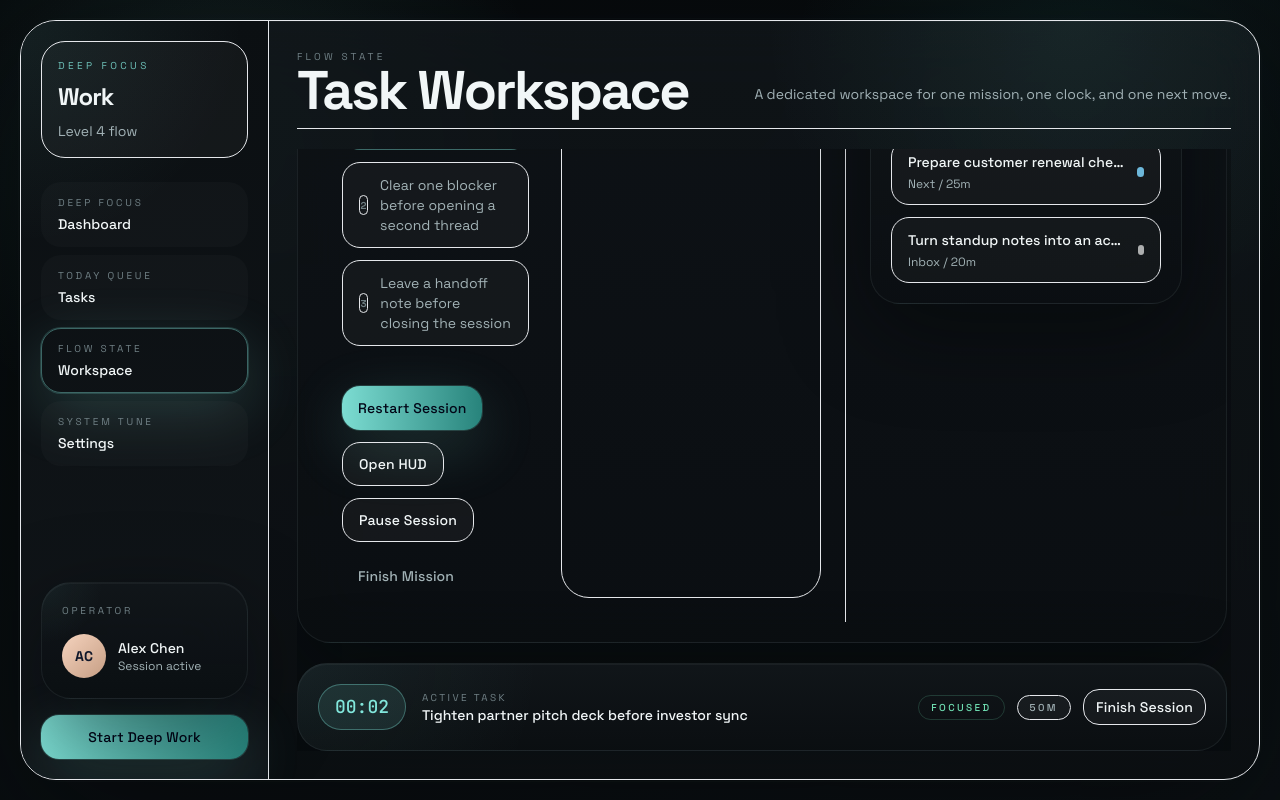
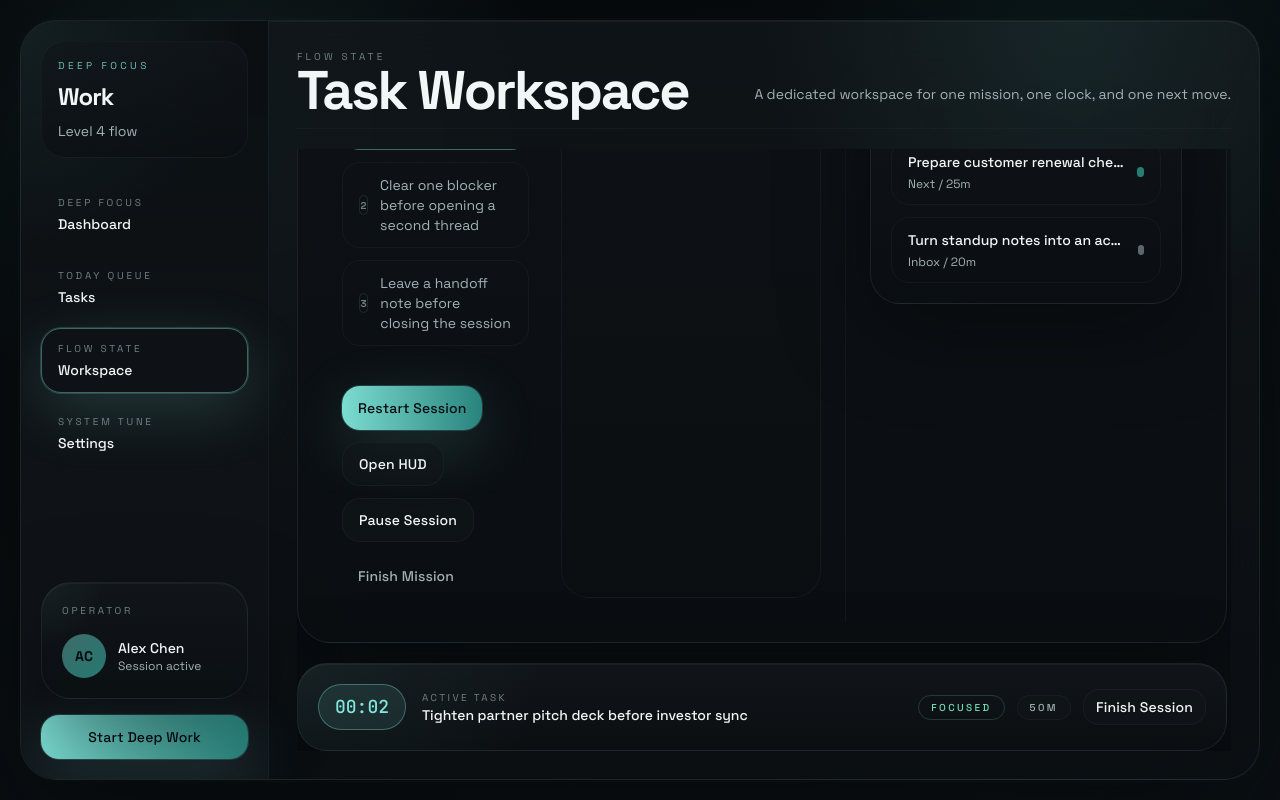
Before and after one commit to deepakraaaj/SynCatch, a React (Vite) app: page / in a window 1280 px wide. Both pictures are taken after a click on the button "Start". Built offline with nearby package versions, Linux system fonts and the light colour scheme.

Commit message:
Apply theme across all app surfaces

```diff
--- a/src/app/main/MainApp.tsx
+++ b/src/app/main/MainApp.tsx
@@ -42,11 +42,11 @@ const laneLabel: Record<TaskLane, string> = {
 };
 
 const laneAccent: Record<TaskLane, string> = {
-  inbox: 'bg-white/65',
+  inbox: 'bg-text-muted/80',
   now: 'bg-accent',
-  next: 'bg-sky-300/85',
-  later: 'bg-amber-300/80',
-  done: 'bg-emerald-300/85',
+  next: 'bg-accentSoft/85',
+  later: 'bg-warning/85',
+  done: 'bg-success/85',
 };
 
 const dayLabels = ['Mon', 'Tue', 'Wed', 'Thu', 'Fri', 'Sat', 'Sun'];
@@ -174,7 +174,7 @@ function SidebarNavButton({
         'w-full rounded-[20px] border px-4 py-3 text-left transition-all',
         active
           ? 'border-accent/40 bg-accent/12 shadow-glow'
-          : 'border-transparent bg-white/[0.02] hover:border-white/8 hover:bg-white/[0.04]',
+          : 'border-transparent bg-panel/38 hover:border-borderSoft/40 hover:bg-panel/58',
       )}
       onClick={onClick}
       type="button"
@@ -236,7 +236,7 @@ function TaskQueueItem({
         'rounded-[24px] border p-4 transition-all outline-none',
         active
           ? 'border-accent/45 bg-accent/10 shadow-glow'
-          : 'border-white/6 bg-white/[0.025] hover:border-white/10 hover:bg-white/[0.04]',
+          : 'border-borderSoft/35 bg-panel/54 hover:border-borderStrong/40 hover:bg-panel/68',
       )}
     >
       <div className="flex items-start justify-between gap-3">
@@ -247,9 +247,9 @@ function TaskQueueItem({
           </div>
           <div className="mt-3 flex flex-wrap items-center gap-2 text-[10px] uppercase tracking-[0.24em] text-text-muted">
             <span>{humanizeLane(task.lane)}</span>
-            <span className="h-1 w-1 rounded-full bg-white/20" />
+            <span className="h-1 w-1 rounded-full bg-borderStrong/60" />
             <span>{formatMinutes(task.estimated_minutes)}</span>
-            <span className="h-1 w-1 rounded-full bg-white/20" />
+            <span className="h-1 w-1 rounded-full bg-borderStrong/60" />
             <span>{formatRelativeTime(task.updated_at)}</span>
           </div>
           <p className="mt-3 line-clamp-2 text-sm leading-6 text-text-secondary">
@@ -301,7 +301,7 @@ function ThemeTile({
         'rounded-[24px] border p-4 text-left transition-all',
         active
           ? 'border-accent/45 bg-accent/10 shadow-glow'
-          : 'border-white/6 bg-white/[0.025] hover:border-white/10 hover:bg-white/[0.05]',
+          : 'border-borderSoft/35 bg-panel/54 hover:border-borderStrong/40 hover:bg-panel/68',
       )}
       onClick={onClick}
       type="button"
@@ -406,7 +406,7 @@ function RightRail({
           {focusQueue.map((task) => (
             <button
               key={task.id}
-              className="w-full rounded-[22px] border border-white/6 bg-white/[0.03] px-4 py-4 text-left transition hover:border-white/12 hover:bg-white/[0.05]"
+              className="w-full rounded-[22px] border border-borderSoft/35 bg-panel/58 px-4 py-4 text-left transition hover:border-borderStrong/40 hover:bg-panel/72"
               onClick={() => onOpenTask(task)}
               type="button"
             >
@@ -428,7 +428,7 @@ function RightRail({
             </button>
           ))}
           {focusQueue.length === 0 ? (
-            <div className="rounded-[24px] border border-dashed border-white/10 px-4 py-8 text-center text-sm text-text-muted">
+            <div className="rounded-[24px] border border-dashed border-borderSoft/40 px-4 py-8 text-center text-sm text-text-muted">
               Queue clear
             </div>
           ) : null}
@@ -482,6 +482,7 @@ export function MainApp() {
 
   const themeId = useThemeStore((state) => state.themeId);
   const setTheme = useThemeStore((state) => state.setTheme);
+  const activeTheme = THEMES.find((theme) => theme.id === themeId) ?? THEMES[0];
   const reduceMotion = useSettingsStore((state) => state.reduceMotion);
   const setReduceMotion = useSettingsStore((state) => state.setReduceMotion);
   const focusPromptStyle = useSettingsStore((state) => state.focusPromptStyle);
@@ -610,7 +611,7 @@ export function MainApp() {
                   </p>
                 </div>
 
-                <div className="w-full max-w-[260px] rounded-[28px] border border-white/8 bg-black/20 p-5">
+                <div className="surface-muted-strong w-full max-w-[260px] rounded-[28px] p-5">
                   <p className="text-[10px] uppercase tracking-[0.28em] text-text-muted">Local time</p>
                   <p className="mt-3 font-mono text-[2.25rem] leading-none text-text-primary">{localTime}</p>
                   <p className="mt-3 text-sm text-text-secondary">
@@ -624,7 +625,7 @@ export function MainApp() {
               </div>
 
               <div className="mt-8 grid gap-4 lg:grid-cols-[minmax(0,1.35fr)_minmax(260px,0.65fr)]">
-                <div className="rounded-[30px] border border-white/8 bg-black/20 p-5 lg:p-6">
+                <div className="surface-muted-strong rounded-[30px] p-5 lg:p-6">
                   <div className="flex items-start justify-between gap-4">
                     <div>
                       <p className="text-[10px] uppercase tracking-[0.28em] text-text-muted">Focus volume</p>
@@ -636,7 +637,7 @@ export function MainApp() {
                     <Badge tone="accent">82% of goal</Badge>
                   </div>
                   <div className="mt-8">
-                    <div className="h-1.5 rounded-full bg-white/6">
+                    <div className="h-1.5 rounded-full bg-borderSoft/40">
                       <div className="h-full w-[82%] rounded-full bg-gradient-to-r from-accent/60 to-accent" />
                     </div>
                     <p className="mt-3 text-xs uppercase tracking-[0.24em] text-text-muted">
@@ -698,9 +699,9 @@ export function MainApp() {
 
                     return (
                       <div key={day.label} className="flex flex-1 flex-col items-center gap-3">
-                        <div className="flex h-52 w-full items-end rounded-[20px] border border-white/6 bg-black/15 px-2 py-3">
+                        <div className="flex h-52 w-full items-end rounded-[20px] border border-borderSoft/35 bg-panel2/60 px-2 py-3">
                           <div
-                            className="w-full rounded-[16px] bg-gradient-to-t from-accent/35 via-accent/55 to-accent shadow-[0_0_30px_rgba(125,231,220,0.16)]"
+                            className="accent-glow-soft w-full rounded-[16px] bg-gradient-to-t from-accent/35 via-accent/55 to-accent"
                             style={{ height: `${height}%` }}
                           />
                         </div>
@@ -717,7 +718,7 @@ export function MainApp() {
               <div className="grid gap-5">
                 <Card className="rounded-[28px] p-5">
                   <p className="text-[10px] uppercase tracking-[0.28em] text-text-muted">Current session</p>
-                  <div className="mt-5 rounded-[24px] border border-white/8 bg-black/20 p-4">
+                  <div className="surface-muted-strong mt-5 rounded-[24px] p-4">
                     <div className="flex items-center justify-between gap-3">
                       <div className="h-10 w-10 rounded-full border border-accent/35 bg-accent/10 text-center font-mono text-[11px] leading-[2.4rem] text-accent">
                         {clock}
@@ -737,7 +738,7 @@ export function MainApp() {
                   <p className="text-[10px] uppercase tracking-[0.28em] text-text-muted">Lane signal</p>
                   <div className="mt-5 space-y-3">
                     {laneOrder.map((lane) => (
-                      <div key={lane} className="flex items-center justify-between gap-3 rounded-[18px] bg-white/[0.03] px-4 py-3">
+                      <div key={lane} className="flex items-center justify-between gap-3 rounded-[18px] bg-panel/58 px-4 py-3">
                         <div className="flex items-center gap-3">
                           <span className={cn('h-2.5 w-2.5 rounded-full', laneAccent[lane])} />
                           <span className="text-sm text-text-primary">{laneLabel[lane]}</span>
@@ -797,13 +798,13 @@ export function MainApp() {
             <Card className="rounded-[32px] p-6">
               <p className="text-[10px] uppercase tracking-[0.28em] text-text-muted">System status</p>
               <div className="mt-5 space-y-4">
-                <div className="rounded-[22px] border border-white/8 bg-black/20 p-4">
+                <div className="surface-muted-strong rounded-[22px] p-4">
                   <p className="text-[10px] uppercase tracking-[0.24em] text-text-muted">Active task</p>
                   <p className="mt-3 text-lg font-medium text-text-primary">
                     {currentMission?.title ?? 'No mission selected'}
                   </p>
                 </div>
-                <div className="rounded-[22px] border border-white/8 bg-black/20 p-4">
+                <div className="surface-muted-strong rounded-[22px] p-4">
                   <p className="text-[10px] uppercase tracking-[0.24em] text-text-muted">Completion rate</p>
                   <p className="mt-3 text-3xl font-semibold text-accent">{completionRate}%</p>
                 </div>
@@ -847,7 +848,7 @@ export function MainApp() {
                     />
                   ))}
                   {lane.tasks.length === 0 ? (
-                    <div className="rounded-[24px] border border-dashed border-white/10 px-4 py-10 text-center text-sm text-text-muted">
+                    <div className="rounded-[24px] border border-dashed border-borderSoft/40 px-4 py-10 text-center text-sm text-text-muted">
                       No missions here yet
                     </div>
                   ) : null}
@@ -862,7 +863,7 @@ export function MainApp() {
         <div className="flex flex-col gap-5">
           <Card className="rounded-[34px] p-0">
             <div className="grid min-h-[620px] gap-0 xl:grid-cols-[minmax(0,1.28fr)_360px]">
-              <div className="border-b border-white/6 p-6 xl:border-b-0 xl:border-r">
+              <div className="border-b border-borderSoft/35 p-6 xl:border-b-0 xl:border-r">
                 <div className="flex items-center justify-between gap-4">
                   <div className="flex items-center gap-3">
                     <button
@@ -902,7 +903,7 @@ export function MainApp() {
                               'flex items-center gap-3 rounded-[18px] border px-4 py-3',
                               index === 0
                                 ? 'border-accent/35 bg-accent/10 text-text-primary'
-                                : 'border-white/6 bg-white/[0.03] text-text-secondary',
+                                : 'border-borderSoft/35 bg-panel/58 text-text-secondary',
                             )}
                           >
                             <span
@@ -910,7 +911,7 @@ export function MainApp() {
                                 'flex h-5 w-5 items-center justify-center rounded-full border text-[10px] font-semibold',
                                 index === 0
                                   ? 'border-accent/45 bg-accent/20 text-accent'
-                                  : 'border-white/12 text-text-muted',
+                                  : 'border-borderStrong/30 text-text-muted',
                               )}
                             >
                               {index + 1}
@@ -956,7 +957,7 @@ export function MainApp() {
                     </div>
                   </div>
 
-                  <div className="rounded-[28px] border border-white/6 bg-black/18 p-5">
+                  <div className="surface-muted rounded-[28px] p-5">
                     <p className="text-[10px] uppercase tracking-[0.28em] text-text-muted">Session thoughts</p>
                     <Textarea
                       className="mt-4 min-h-[128px] resize-none"
@@ -982,7 +983,7 @@ export function MainApp() {
                       {resourceLinks.map((resource) => (
                         <span
                           key={resource}
-                          className="rounded-full border border-white/8 bg-white/[0.04] px-3 py-2 text-xs text-text-secondary"
+                          className="rounded-full border border-borderSoft/40 bg-panel/62 px-3 py-2 text-xs text-text-secondary"
                         >
                           {resource}
                         </span>
@@ -1042,7 +1043,7 @@ export function MainApp() {
                           'flex w-full items-center justify-between gap-3 rounded-[18px] border px-4 py-3 text-left transition',
                           task.id === focusMission?.id
                             ? 'border-accent/40 bg-accent/10'
-                            : 'border-white/6 bg-white/[0.03] hover:border-white/12 hover:bg-white/[0.05]',
+                            : 'border-borderSoft/35 bg-panel/58 hover:border-borderStrong/40 hover:bg-panel/72',
                         )}
                         onClick={() => {
                           void openHud(task);
@@ -1112,7 +1113,7 @@ export function MainApp() {
               <Card className="rounded-[28px] p-5">
                 <p className="text-[10px] uppercase tracking-[0.28em] text-text-muted">Motion</p>
                 <button
-                  className="mt-5 flex w-full items-center justify-between rounded-[22px] border border-white/6 bg-white/[0.03] px-4 py-4"
+                  className="mt-5 flex w-full items-center justify-between rounded-[22px] border border-borderSoft/35 bg-panel/60 px-4 py-4"
                   onClick={() => setReduceMotion(!reduceMotion)}
                   type="button"
                 >
@@ -1126,7 +1127,7 @@ export function MainApp() {
               <Card className="rounded-[28px] p-5">
                 <p className="text-[10px] uppercase tracking-[0.28em] text-text-muted">Prompt style</p>
                 <button
-                  className="mt-5 flex w-full items-center justify-between rounded-[22px] border border-white/6 bg-white/[0.03] px-4 py-4"
+                  className="mt-5 flex w-full items-center justify-between rounded-[22px] border border-borderSoft/35 bg-panel/60 px-4 py-4"
                   onClick={() => setFocusPromptStyle(focusPromptStyle === 'gentle' ? 'direct' : 'gentle')}
                   type="button"
                 >
@@ -1139,16 +1140,15 @@ export function MainApp() {
 
           <div className="space-y-5">
             <StudioMetricCard
-              caption="What the HUD should feel like when the room gets busy."
+              caption={activeTheme.eyebrow}
               label="Primary mode"
               tone="neutral"
-              value="Studio Dark"
+              value={activeTheme.name}
             />
             <Card className="rounded-[28px] p-5">
               <p className="text-[10px] uppercase tracking-[0.28em] text-text-muted">Notes</p>
               <p className="mt-4 text-sm leading-7 text-text-secondary">
-                The current visual direction is optimized around the Stitch reference: matte charcoal
-                surfaces, teal focus accents, strong hierarchy, and a workspace that can collapse into a HUD.
+                {activeTheme.description} This palette now flows through the main workspace, HUD, and quick add surfaces.
               </p>
             </Card>
           </div>
@@ -1159,9 +1159,9 @@ export function MainApp() {
 
   return (
     <div className="h-full p-3 sm:p-4 lg:p-5">
-      <div className="app-frame relative flex h-full w-full overflow-hidden rounded-[36px] border border-white/8">
-        <aside className="sidebar-shell hidden w-[248px] shrink-0 border-r border-white/6 p-5 lg:flex lg:flex-col">
-          <div className="rounded-[24px] border border-white/6 bg-white/[0.03] p-4">
+      <div className="app-frame relative flex h-full w-full overflow-hidden rounded-[36px] border border-borderStrong/25">
+        <aside className="sidebar-shell hidden w-[248px] shrink-0 border-r border-borderSoft/35 p-5 lg:flex lg:flex-col">
+          <div className="surface-muted rounded-[24px] p-4">
             <p className="text-[10px] uppercase tracking-[0.34em] text-accent/80">Deep Focus</p>
             <h1 className="mt-2 text-2xl font-semibold tracking-[-0.04em] text-text-primary">Work</h1>
             <p className="mt-2 text-sm text-text-secondary">Level 4 flow</p>
@@ -1183,7 +1183,7 @@ export function MainApp() {
             <Card className="rounded-[24px] p-4">
               <p className="text-[10px] uppercase tracking-[0.28em] text-text-muted">Operator</p>
               <div className="mt-4 flex items-center gap-3">
-                <div className="flex h-11 w-11 items-center justify-center rounded-full bg-gradient-to-br from-[#f5d3be] to-[#c69e84] text-sm font-semibold text-slate-900">
+                <div className="accent-avatar flex h-11 w-11 items-center justify-center rounded-full text-sm font-semibold">
                   AC
                 </div>
                 <div>
@@ -1200,7 +1200,7 @@ export function MainApp() {
 
         <div className="flex min-w-0 flex-1">
           <main className="flex min-w-0 flex-1 flex-col p-5 lg:p-7">
-            <div className="mb-5 flex flex-col gap-3 border-b border-white/6 pb-5 xl:flex-row xl:items-end xl:justify-between">
+            <div className="mb-5 flex flex-col gap-3 border-b border-borderSoft/35 pb-5 xl:flex-row xl:items-end xl:justify-between">
               <div>
                 <p className="text-[10px] uppercase tracking-[0.32em] text-text-muted">
                   {navItems.find((item) => item.id === activeView)?.eyebrow}
--- a/src/app/quick-add/QuickAddApp.tsx
+++ b/src/app/quick-add/QuickAddApp.tsx
@@ -119,7 +119,7 @@ export function QuickAddApp() {
         transition={{ duration: 0.24, ease: 'easeOut' }}
       >
         <Card className="quick-add-shell rounded-[32px] p-4">
-          <WindowDragHandle className="mb-4 flex items-center justify-between rounded-[20px] border border-white/6 bg-white/[0.03] px-4 py-3">
+          <WindowDragHandle className="surface-muted mb-4 flex items-center justify-between rounded-[20px] px-4 py-3">
             <div>
               <p className="text-[10px] uppercase tracking-[0.3em] text-accent/80">Quick Add</p>
               <p className="mt-1 text-sm font-medium text-text-primary">Capture without breaking flow</p>
@@ -160,7 +160,7 @@ export function QuickAddApp() {
             />
 
             <div className="grid gap-4 grid-cols-[minmax(0,1fr)_180px]">
-              <div className="rounded-[24px] border border-white/6 bg-black/18 p-4">
+              <div className="surface-muted rounded-[24px] p-4">
                 <p className="text-[10px] uppercase tracking-[0.28em] text-text-muted">Suggested title</p>
                 <p className="mt-3 text-lg font-medium text-text-primary">{suggestedTitle}</p>
                 <p className="mt-2 text-sm text-text-secondary">
@@ -168,7 +168,7 @@ export function QuickAddApp() {
                 </p>
               </div>
 
-              <div className="rounded-[24px] border border-white/6 bg-black/18 p-4">
+              <div className="surface-muted rounded-[24px] p-4">
                 <p className="text-[10px] uppercase tracking-[0.28em] text-text-muted">Default lane</p>
                 <p className="mt-3 text-lg font-medium text-text-primary">Inbox</p>
                 <p className="mt-2 text-sm text-text-secondary">Keep capture frictionless.</p>
--- a/src/components/ui/badge.tsx
+++ b/src/components/ui/badge.tsx
@@ -7,7 +7,7 @@ interface BadgeProps {
 }
 
 const toneClasses = {
-  neutral: 'border border-white/8 bg-white/[0.04] text-text-secondary',
+  neutral: 'border border-borderSoft/40 bg-panel/60 text-text-secondary',
   accent: 'border border-accent/20 bg-accent/12 text-accent',
   success: 'border border-success/20 bg-success/12 text-success',
   warning: 'border border-warning/20 bg-warning/12 text-warning',
--- a/src/components/ui/button.tsx
+++ b/src/components/ui/button.tsx
@@ -11,11 +11,11 @@ interface ButtonProps extends ButtonHTMLAttributes<HTMLButtonElement> {
 
 const variantClasses: Record<ButtonVariant, string> = {
   primary:
-    'bg-gradient-to-r from-accent/95 to-accentSoft/90 text-slate-950 shadow-glow hover:from-accent hover:to-accent active:translate-y-px',
+    'bg-gradient-to-r from-accent/95 to-accentSoft/90 text-[rgb(var(--accent-contrast))] shadow-glow hover:from-accent hover:to-accent active:translate-y-px',
   secondary:
-    'border border-white/8 bg-white/[0.04] text-text-primary hover:border-white/12 hover:bg-white/[0.07]',
+    'border border-borderSoft/40 bg-panel/60 text-text-primary hover:border-borderStrong/40 hover:bg-panel/78',
   ghost:
-    'bg-transparent text-text-secondary hover:bg-white/[0.05] hover:text-text-primary',
+    'bg-transparent text-text-secondary hover:bg-panel/48 hover:text-text-primary',
 };
 
 const sizeClasses: Record<ButtonSize, string> = {
--- a/src/components/ui/input.tsx
+++ b/src/components/ui/input.tsx
@@ -9,7 +9,7 @@ export const Input = forwardRef<HTMLInputElement, InputHTMLAttributes<HTMLInputE
         ref={ref}
         {...props}
         className={cn(
-          'h-12 w-full rounded-[18px] border border-white/8 bg-black/20 px-4 text-sm text-text-primary outline-none transition placeholder:text-text-muted focus:border-accent/35 focus:bg-black/28',
+          'h-12 w-full rounded-[18px] border border-borderSoft/40 bg-panel2/78 px-4 text-sm text-text-primary outline-none transition placeholder:text-text-muted focus:border-accent/35 focus:bg-panel2/92',
           props.className,
         )}
       />
@@ -24,7 +24,7 @@ export const Textarea = forwardRef<HTMLTextAreaElement, TextareaHTMLAttributes<H
         ref={ref}
         {...props}
         className={cn(
-          'w-full rounded-[22px] border border-white/8 bg-black/20 px-4 py-3 text-sm text-text-primary outline-none transition placeholder:text-text-muted focus:border-accent/35 focus:bg-black/28',
+          'w-full rounded-[22px] border border-borderSoft/40 bg-panel2/78 px-4 py-3 text-sm text-text-primary outline-none transition placeholder:text-text-muted focus:border-accent/35 focus:bg-panel2/92',
           props.className,
         )}
       />
--- a/src/styles/globals.css
+++ b/src/styles/globals.css
@@ -25,6 +25,7 @@
   --warning: 219 179 113;
   --danger: 240 120 112;
   --shadow-color: 3 5 7;
+  --accent-contrast: 7 12 16;
 }
 
 [data-theme='light-studio'] {
@@ -44,6 +45,7 @@
   --warning: 182 126 62;
   --danger: 190 92 88;
   --shadow-color: 148 137 119;
+  --accent-contrast: 246 251 250;
 }
 
 [data-theme='midnight-purple'] {
@@ -63,6 +65,7 @@
   --warning: 236 188 110;
   --danger: 233 141 176;
   --shadow-color: 5 4 9;
+  --accent-contrast: 18 14 31;
 }
 
 [data-theme='zen-mode'] {
@@ -82,6 +85,7 @@
   --warning: 177 131 76;
   --danger: 183 92 90;
   --shadow-color: 133 142 125;
+  --accent-contrast: 246 251 248;
 }
 
 @layer base {
@@ -205,6 +209,25 @@
       linear-gradient(180deg, rgb(var(--surface-1) / 0.98), rgb(var(--surface-2) / 0.96));
   }
 
+  .surface-muted {
+    border: 1px solid rgb(var(--border-subtle) / 0.34);
+    background: linear-gradient(180deg, rgb(var(--surface-1) / 0.72), rgb(var(--surface-2) / 0.64));
+  }
+
+  .surface-muted-strong {
+    border: 1px solid rgb(var(--border-strong) / 0.22);
+    background: linear-gradient(180deg, rgb(var(--surface-1) / 0.9), rgb(var(--surface-2) / 0.82));
+  }
+
+  .accent-glow-soft {
+    box-shadow: 0 0 30px rgb(var(--accent) / 0.18);
+  }
+
+  .accent-avatar {
+    background: linear-gradient(135deg, rgb(var(--accent) / 0.42), rgb(var(--accent-soft) / 0.82));
+    color: rgb(var(--accent-contrast));
+  }
+
   .hud-shell {
     box-shadow:
       0 24px 80px rgb(0 0 0 / 0.36),
@@ -214,10 +237,27 @@
     isolation: isolate;
   }
 
+  .hud-shell--solid {
+    border-color: rgb(var(--border-strong) / 0.22);
+    background: linear-gradient(180deg, rgb(var(--surface-1) / 0.96), rgb(var(--surface-2) / 0.94));
+  }
+
+  .hud-shell--ghost {
+    border-color: rgb(var(--border-subtle) / 0.34);
+    background: linear-gradient(180deg, rgb(var(--surface-1) / 0.84), rgb(var(--surface-2) / 0.68));
+  }
+
   .hud-shell--stable {
     box-shadow: inset 0 1px 0 rgb(255 255 255 / 0.04);
     backdrop-filter: none;
     -webkit-backdrop-filter: none;
+  }
+
+  .hud-focus-panel {
+    border: 1px solid rgb(var(--border-subtle) / 0.34);
+    background:
+      radial-gradient(circle at 20% 18%, rgb(var(--accent) / 0.08), transparent 24%),
+      linear-gradient(180deg, rgb(var(--surface-1) / 0.78), rgb(var(--surface-1) / 0.64));
   }
 
   .hud-scroll-region {
```
Also changed, not shown: src/app/hud/HudApp.tsx (+24 -35 lines).
